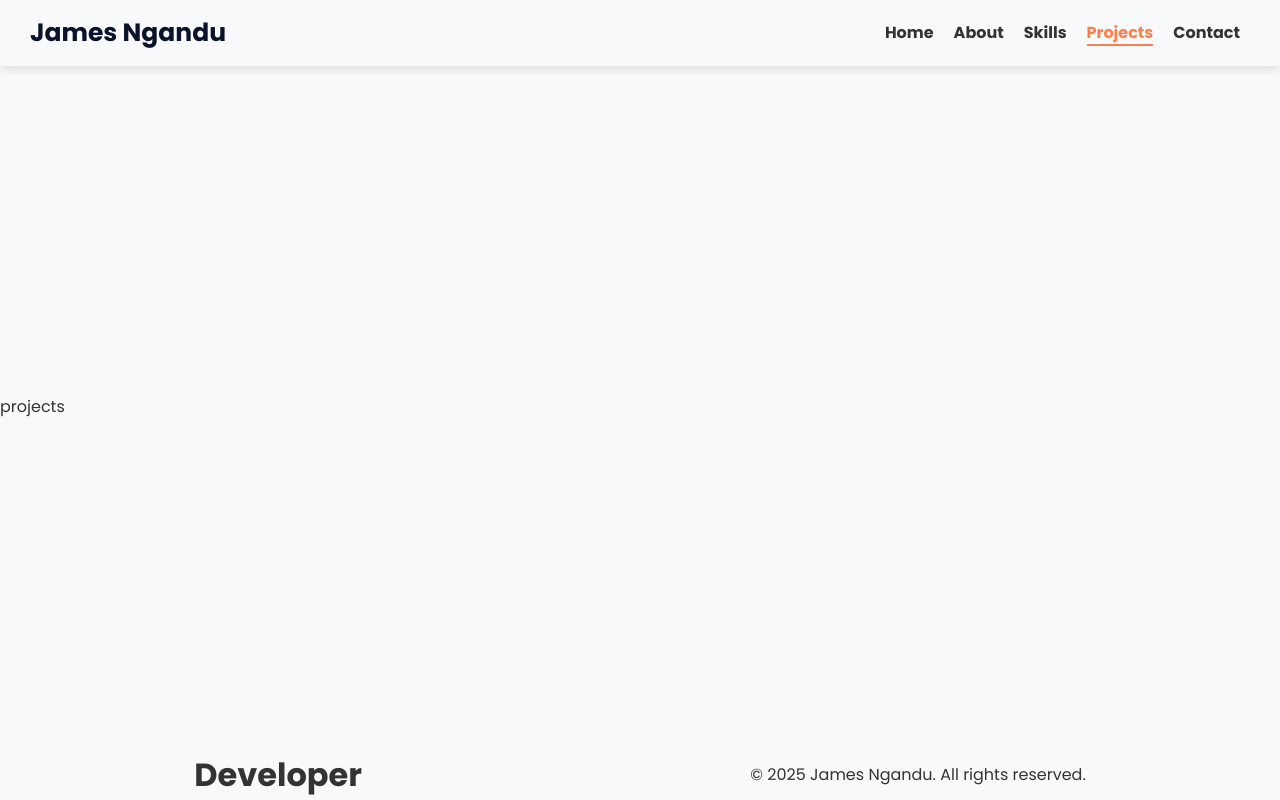
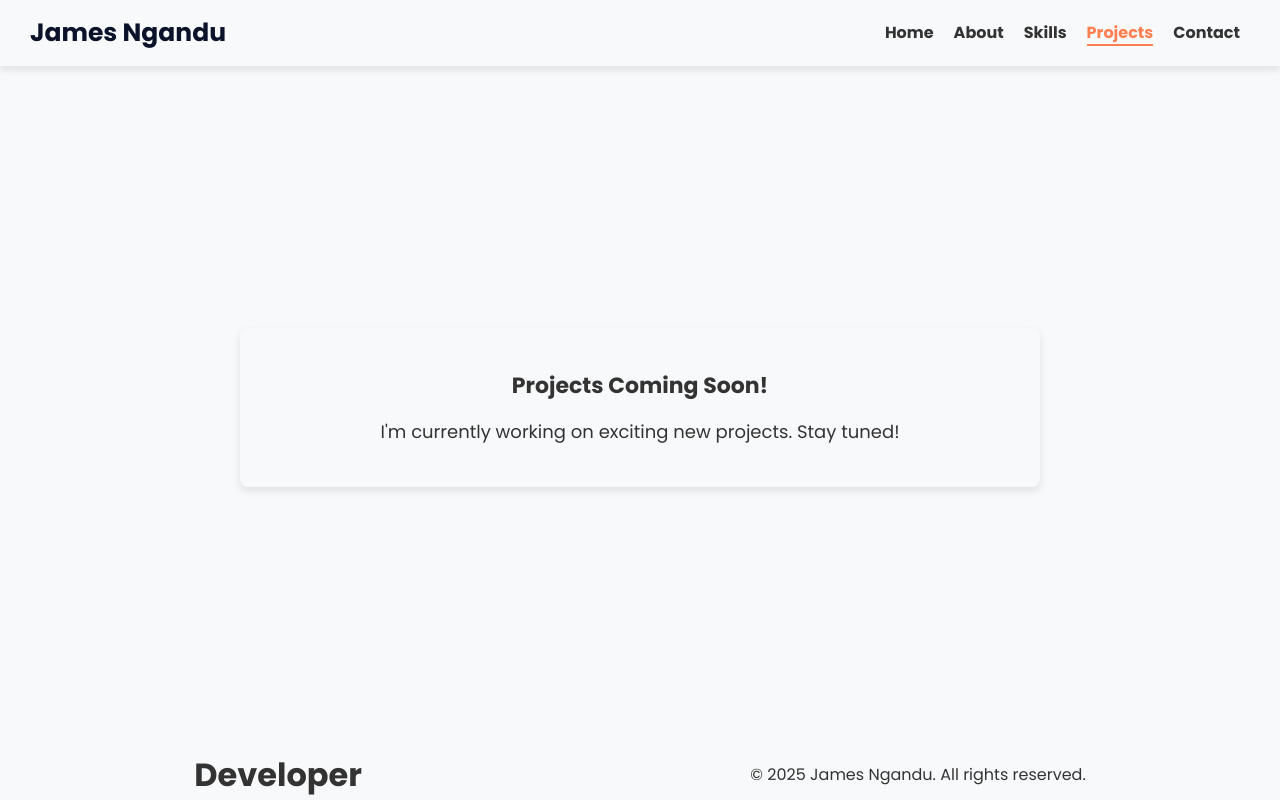
Before and after one commit to mukuvi/Portfolio, a React (Vite) app in the folder portfolio/: page /projects in a window 1280 px wide. Built offline with nearby package versions, Linux system fonts and the light colour scheme.

Commit message:
portfolio

```diff
--- a/portfolio/src/Pages/Projects.jsx
+++ b/portfolio/src/Pages/Projects.jsx
@@ -6,7 +6,10 @@ function Projects() {
   return (
     <div className="container">
       <Header />
-      projects
+      <div className="projects-sect">
+        <h1>Projects Coming Soon!</h1>
+        <p>I'm currently working on exciting new projects. Stay tuned!</p>
+      </div>
       <Footer />
     </div>
   );
--- a/portfolio/src/index.css
+++ b/portfolio/src/index.css
@@ -285,6 +285,28 @@ body {
 /*Contact*/
 /*Projects*/
 
+.projects-sect {
+  text-align: center;
+  padding: 40px 20px;
+  background-color: var(--bg-color);
+  border-radius: 8px;
+  box-shadow: 0 4px 8px rgba(0, 0, 0, 0.1);
+  width: 100%;
+  max-width: 800px;
+  margin: auto;
+}
+
+.projects-sect h1 {
+  font-size: 2.2rem;
+  color: var(--text-color);
+  margin-bottom: 15px;
+}
+
+.projects-sect p {
+  font-size: 1.8rem;
+  color: var(--text-color);
+}
+
 /*Notfound*/
 .not-found {
   display: flex;
```
